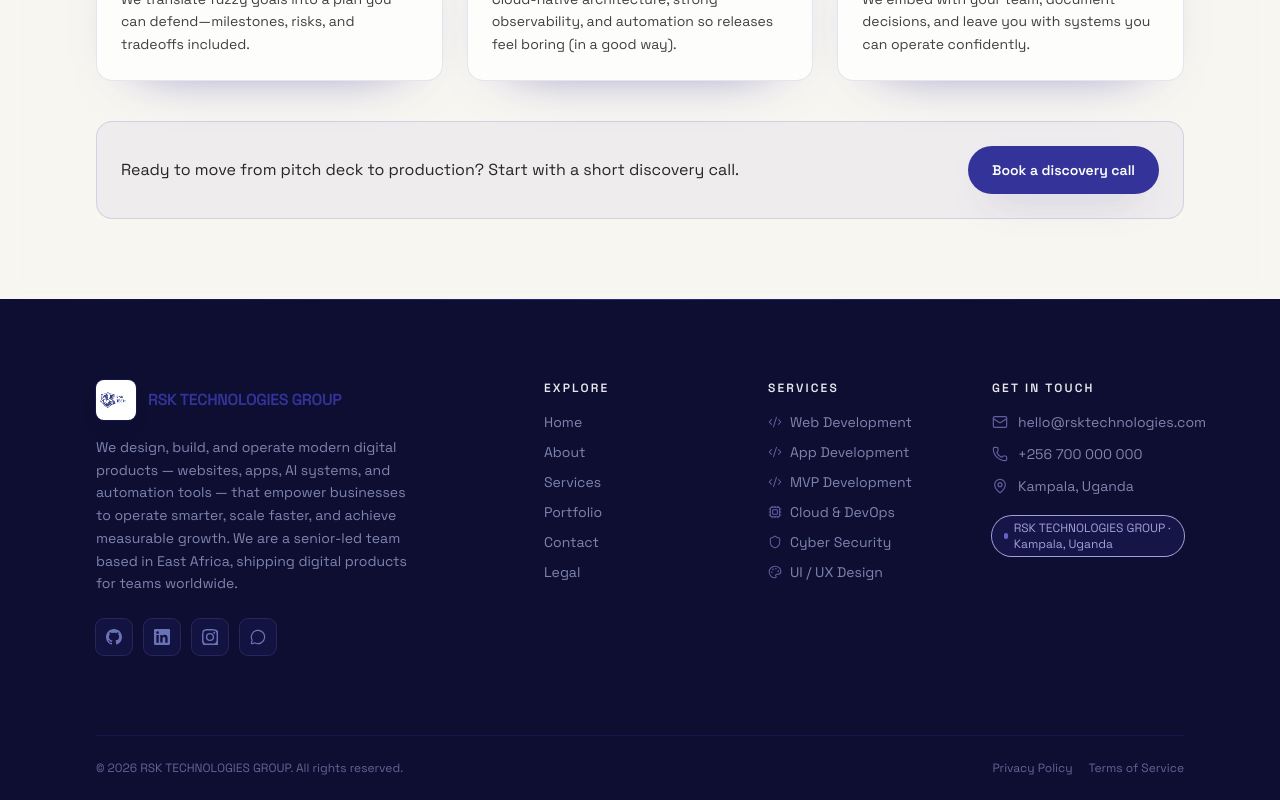
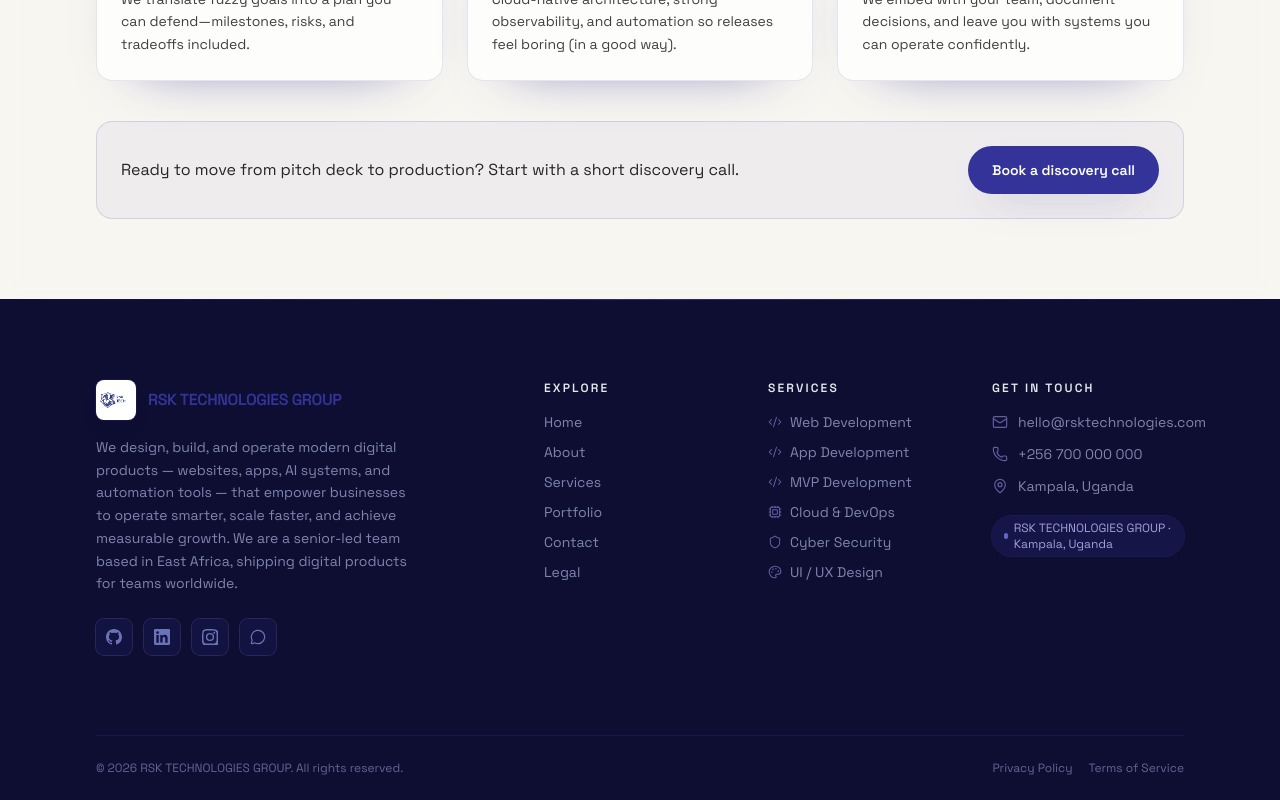
Before and after one commit to rsktechnologies/RSKCompanyWebsite, a Next.js app: page / in a window 1280 px wide. Shown: the part 1096-1896 px from the top of the page. Built offline with nearby package versions, Linux system fonts and the light colour scheme.

Commit message:
fix : type checks

```diff
--- a/src/components/layout/SiteFooter.tsx
+++ b/src/components/layout/SiteFooter.tsx
@@ -171,7 +171,7 @@ export function SiteFooter() {
             </ul>
 
             {/* Location tag */}
-            <div className="mt-5 inline-flex items-center gap-1.5 rounded-full px-3 py-1 text-xs ring-1" style={{ backgroundColor: "rgba(51,51,153,0.2)", color: "rgb(160,160,220)", ringColor: "rgba(51,51,153,0.35)" }}>
+            <div className="mt-5 inline-flex items-center gap-1.5 rounded-full px-3 py-1 text-xs ring-1 ring-[rgb(51,51,153)]/35" style={{ backgroundColor: "rgba(51,51,153,0.2)", color: "rgb(160,160,220)" }}>
               <span className="h-1.5 w-1.5 rounded-full" style={{ backgroundColor: "rgb(100,100,200)" }} />
               {siteConfig.name} · Kampala, Uganda
             </div>
```
